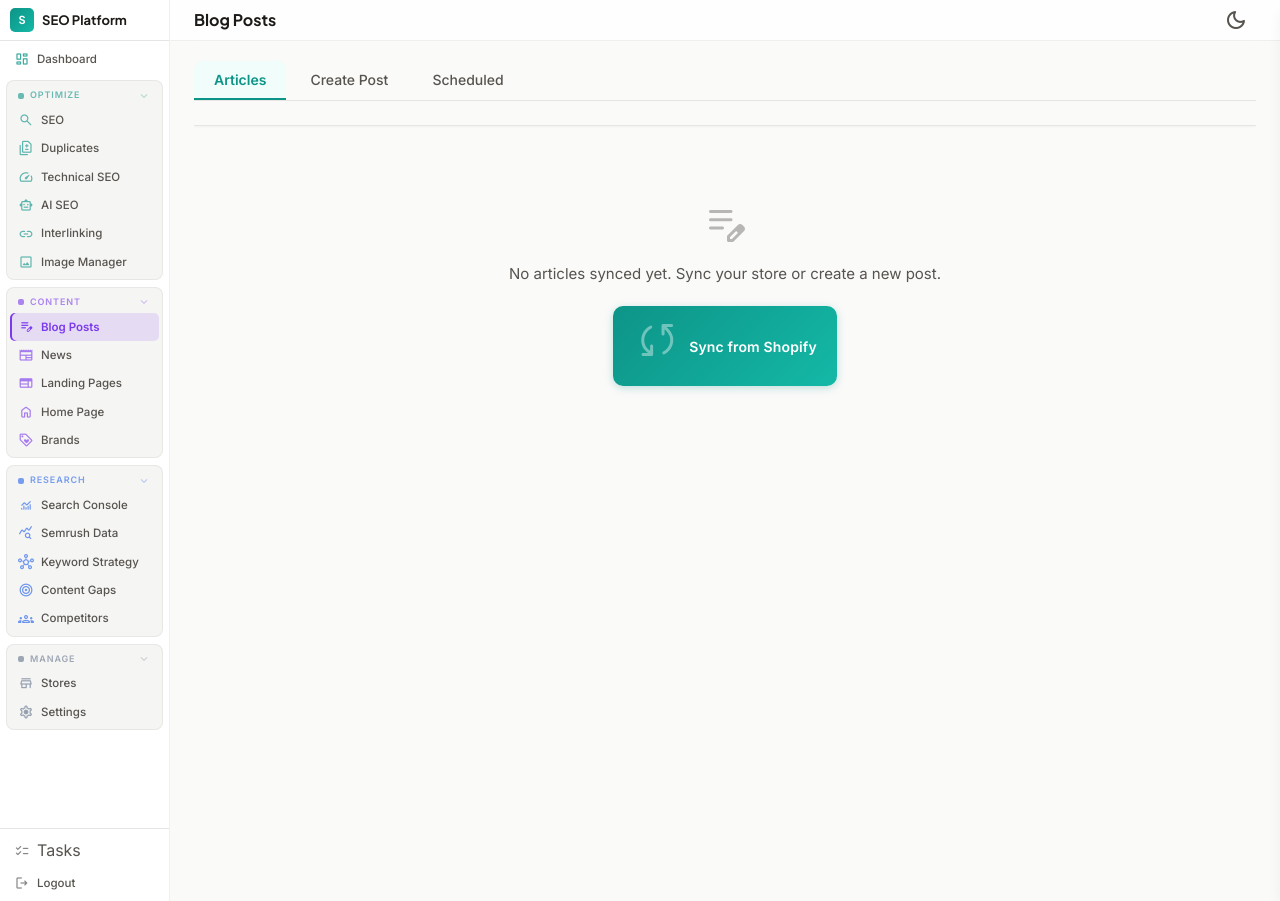
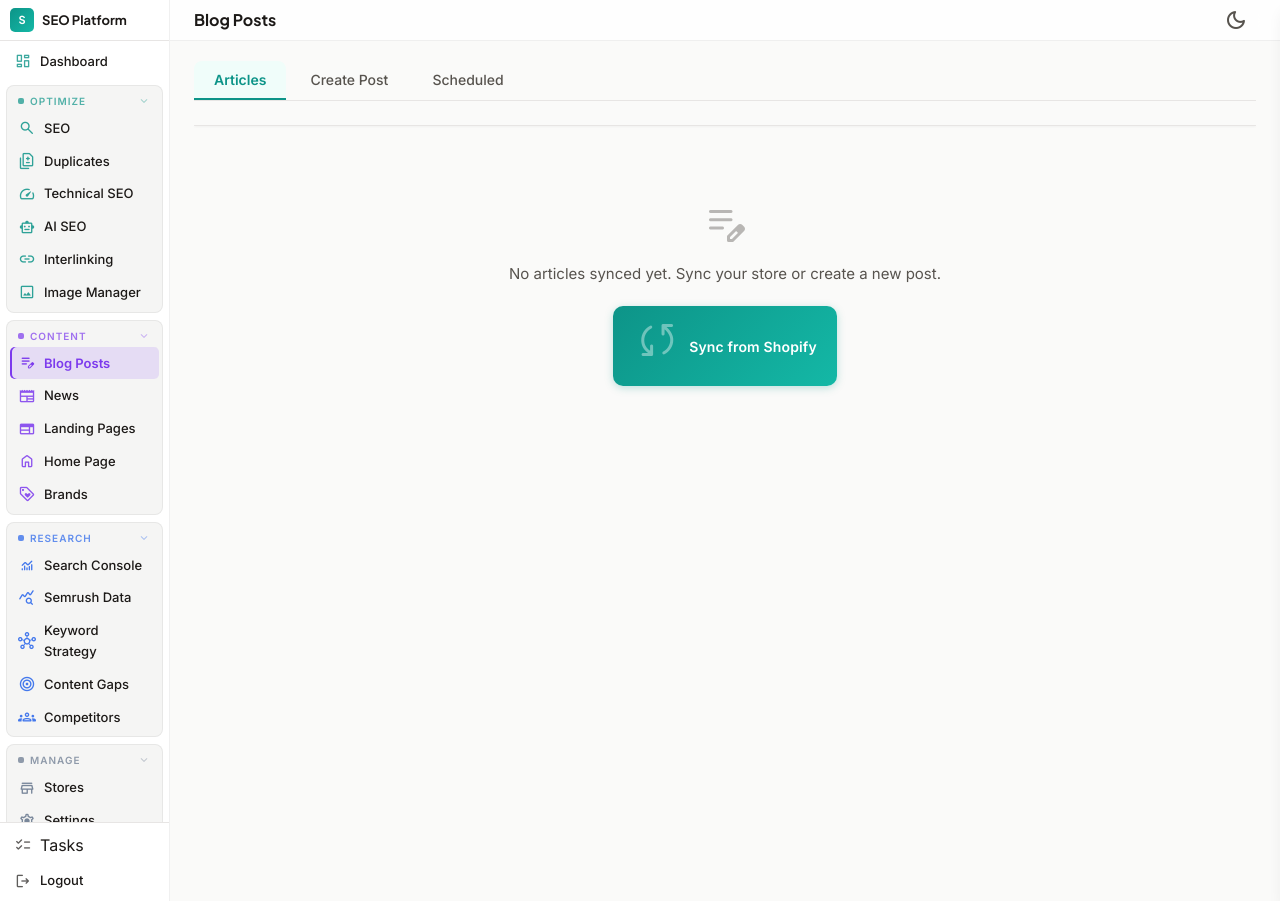
Before and after one commit to ruolez/shopify-seo, a Flask app: page /blog in a window 1280 px wide. Run offline with Flask 3, Linux system fonts and the light colour scheme; the visitor is signed in with stand-in values (Sample User, id 1); data that the repository does not hold is empty; some libraries are stand-ins or nearby versions.

Commit message:
style(sidebar): larger nav labels and stronger group accents
Bump nav items to 13px full-contrast text, 18px icons, and 10px section
headers. Dark mode gets a 24% active tint mix and full-saturation group
icons; hover now colors the label with the group accent.

```diff
--- a/app/static/css/style.css
+++ b/app/static/css/style.css
@@ -156,24 +156,24 @@ body {
 }
 
 .nav-section-label {
-    font-size: 9px;
+    font-size: 10px;
     font-weight: 700;
     text-transform: uppercase;
     letter-spacing: 0.1em;
     color: var(--on-surface-secondary);
     padding: 5px 8px 1px;
-    opacity: 0.6;
+    opacity: 0.7;
 }
 
 .nav-item {
     display: flex;
     align-items: center;
-    gap: 7px;
-    padding: 5px 8px;
+    gap: 8px;
+    padding: 6px 8px;
     border-radius: 5px;
-    color: var(--on-surface-secondary);
+    color: var(--on-surface);
     text-decoration: none;
-    font-size: 11.5px;
+    font-size: 13px;
     font-weight: 500;
     transition: all 0.15s cubic-bezier(0.4, 0, 0.2, 1);
     cursor: pointer;
@@ -192,7 +192,7 @@ body {
 }
 
 .nav-item .material-symbols-rounded {
-    font-size: 16px;
+    font-size: 18px;
     opacity: 0.7;
 }
 
@@ -3910,6 +3910,11 @@ thead th.row-num-col {
     --group-tint: color-mix(in srgb, var(--group-accent, var(--primary)) 13%, transparent);
 }
 
+/* Accent mixes need more saturation to register on dark surfaces. */
+[data-theme="dark"] .nav-group {
+    --group-tint: color-mix(in srgb, var(--group-accent, var(--primary)) 24%, transparent);
+}
+
 .nav-group[data-group="optimize"] { --group-accent: #0d9488; }
 .nav-group[data-group="content"]  { --group-accent: #7c3aed; }
 .nav-group[data-group="research"] { --group-accent: #2563eb; }
@@ -3929,7 +3934,7 @@ thead th.row-num-col {
     border: none;
     cursor: pointer;
     font: inherit;
-    font-size: 9px;
+    font-size: 10px;
     font-weight: 700;
     text-transform: uppercase;
     letter-spacing: 0.1em;
@@ -3972,10 +3977,15 @@ thead th.row-num-col {
     max-height: 0;
 }
 
-/* Group-tinted icons make each section scannable; text stays neutral. */
+/* Group-tinted icons make each section scannable; text stays neutral until
+   hover/active, where it picks up the group accent. */
 .nav-group .nav-item .material-symbols-rounded {
     color: var(--group-accent);
-    opacity: 0.65;
+    opacity: 0.85;
+}
+
+[data-theme="dark"] .nav-group .nav-item .material-symbols-rounded {
+    opacity: 1;
 }
 
 .nav-group .nav-item:hover .material-symbols-rounded,
@@ -3986,6 +3996,7 @@ thead th.row-num-col {
 /* Items sit on the group's dim card — hover needs the elevated surface. */
 .nav-group .nav-item:hover {
     background: var(--surface);
+    color: var(--group-accent);
 }
 
 .nav-group .nav-item.active:hover {
```
